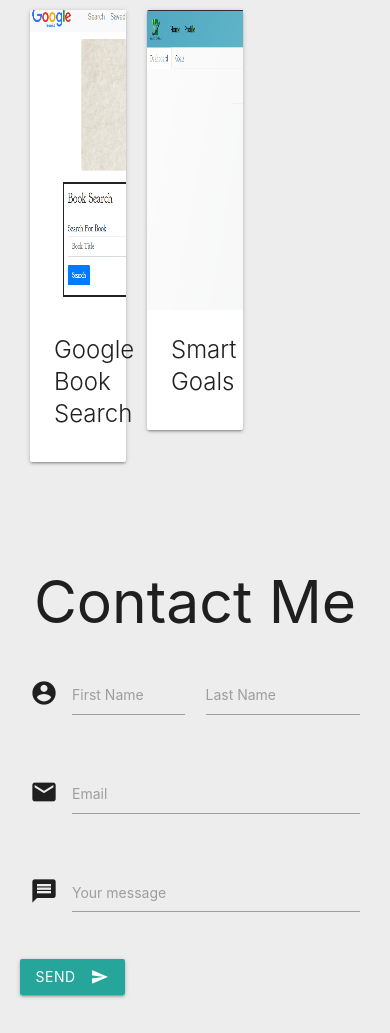
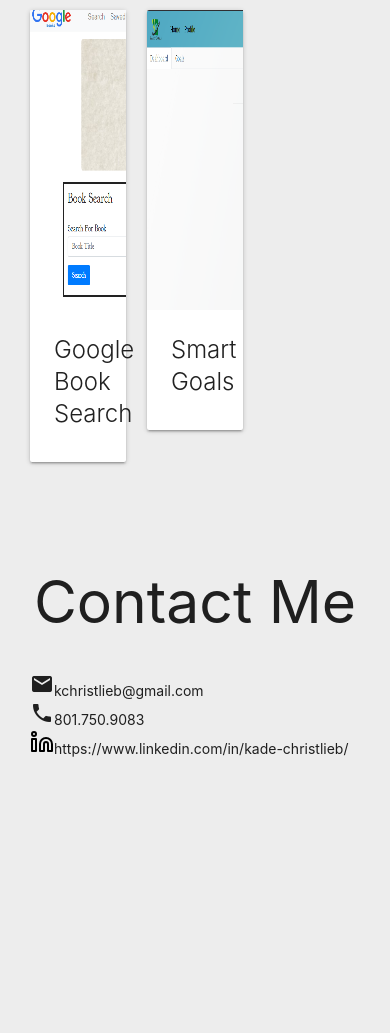
Before and after one commit to KChristlieb/updated-portfolio, a plain HTML site: page index.html in a window 390 px wide. Shown: the part 3656-4689 px from the top of the page. After the commit the page ends 4467 px from the top, so only its background shows below. Drawn offline with nearby package versions, Linux system fonts and the light colour scheme.

Commit message:
I updated the contact me to show my email, phone and linkedIn for better contact

```diff
--- a/index.html
+++ b/index.html
@@ -308,36 +308,20 @@
     <section class="container section scrollspy" id="contact">
         <h1 class="center-align">Contact Me</h1>
         <div class="row">
-            <form class="col s12">
-                <div class="row">
-                    <div class="input-field col s6">
-                        <i class="material-icons prefix">account_circle</i>
-                        <input id="first_name" type="text" class="validate">
-                        <label for="first_name">First Name</label>
-                    </div>
-                    <div class="input-field col s6">
-                        <input id="last_name" type="text" class="validate">
-                        <label for="last_name">Last Name</label>
-                    </div>
-                </div>
-                <div class="row">
-                    <div class="input-field col s12">
-                        <i class="material-icons prefix">email</i>
-                        <input id="email" type="email" class="validate">
-                        <label for="email">Email</label>
-                    </div>
-                </div>
-                <div class="row">
-                    <div class="input-field col s12">
-                        <i class="material-icons prefix">message</i>
-                        <textarea id="textarea1" class="materialize-textarea"></textarea>
-                        <label for="textarea1">Your message</label>
-                    </div>
-                </div>
-            </form>
-            <button class="btn waves-effect waves-light" type="submit" name="action">Send
-                <i class="material-icons right">send</i>
-            </button>
+            <div class="col s12">
+                <ul>
+                    <li class="collection-item avatar">
+                        <i class="material-icons prefix">email</i><span class="title">kchristlieb@gmail.com</span>
+                    </li>
+                    <li class="collection-item">
+                        <i class="material-icons prefix">phone</i><span class="title">801.750.9083</span>
+                    </li>
+                    <li class="collection-item">
+                        <img src="assets/images/linkedin.svg"><span class="title">https://www.linkedin.com/in/kade-christlieb/</span>
+                    </li>
+                </ul>
+
+            </div>
         </div>
     </section>
 
```
Also changed, not shown: assets/images/Mobile-Icon-White-on-Black.svg (added), assets/images/phone.svg (added).
